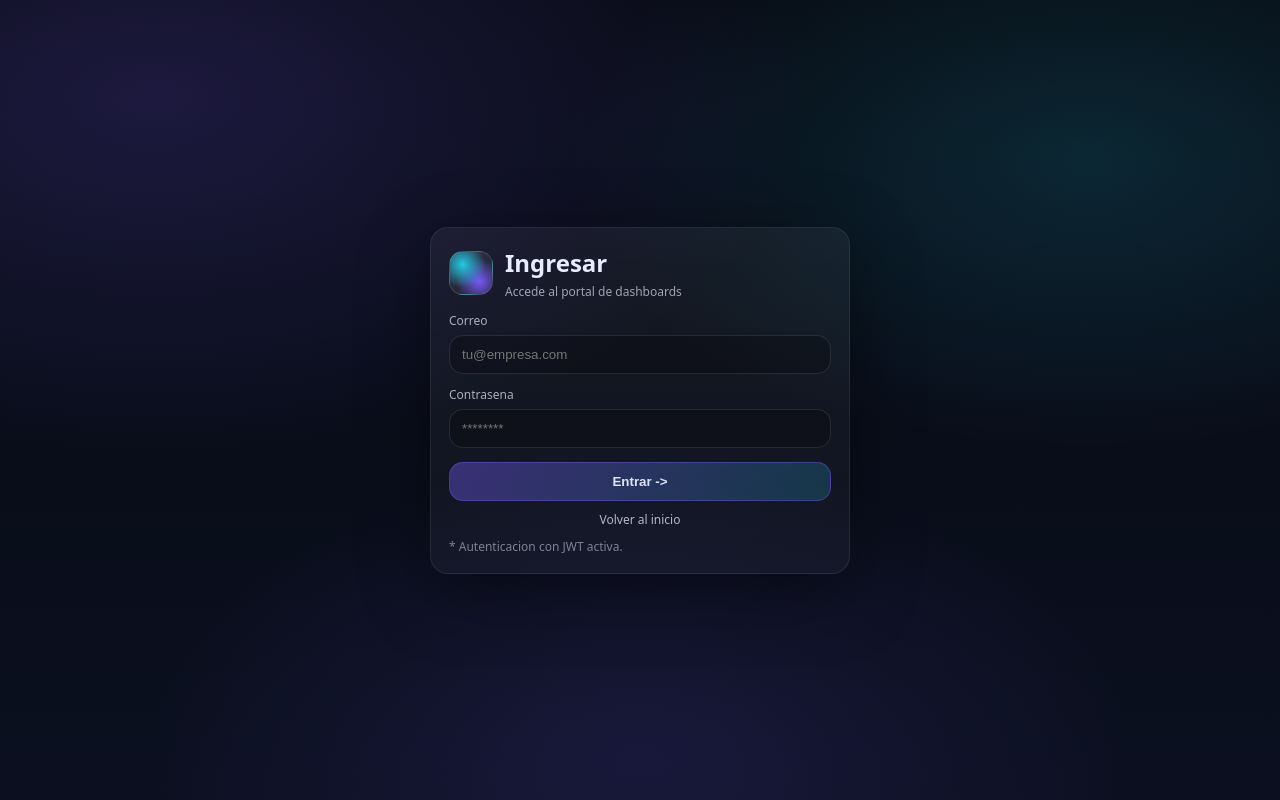
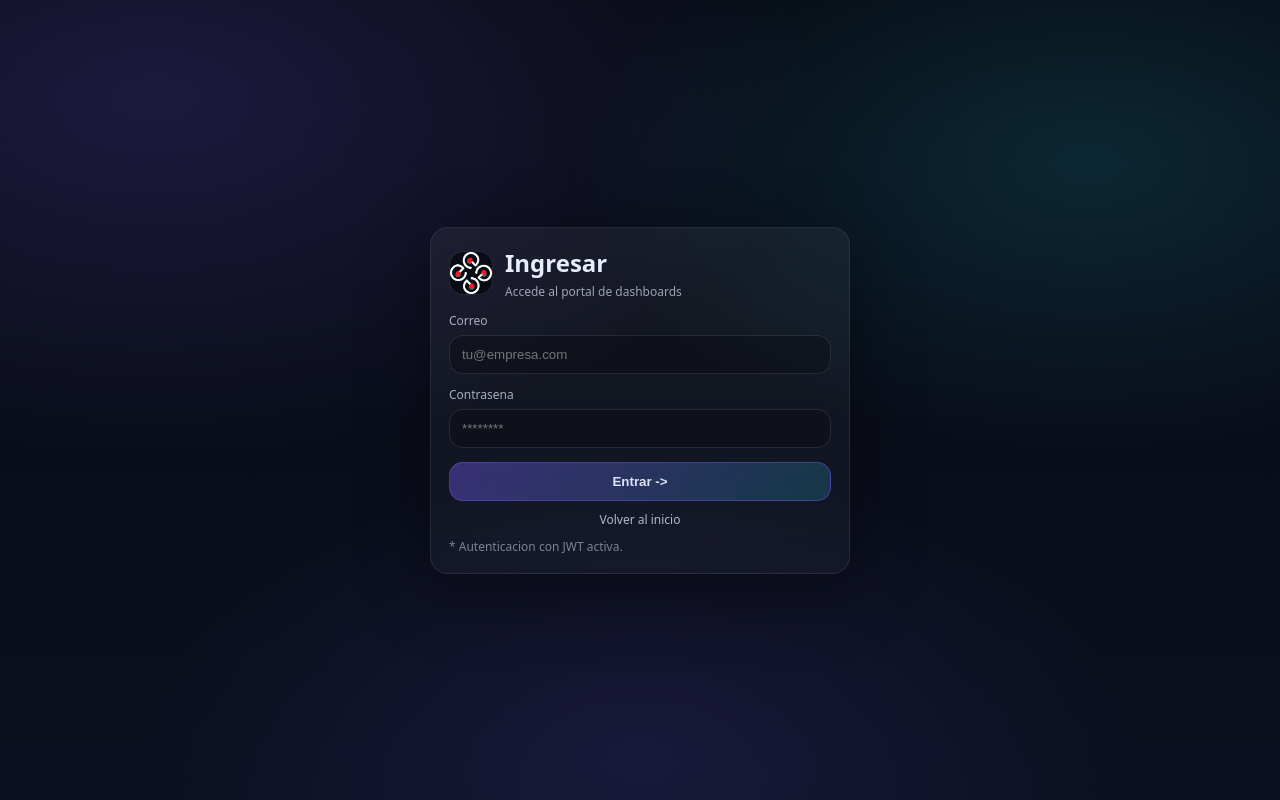
Before and after one commit to Lambert10/Portal_Enred, a React (Vite) app in the folder frontend/: page /login in a window 1280 px wide. Built offline with nearby package versions, Linux system fonts and the light colour scheme.

Commit message:
chore: replace login icon with Enred Consultores logo

```diff
--- a/frontend/src/pages/Login.jsx
+++ b/frontend/src/pages/Login.jsx
@@ -49,7 +49,9 @@
     <div style={styles.wrap}>
       <div style={styles.card}>
         <div style={styles.head}>
-          <div style={styles.logo} />
+          <div style={styles.logo}>
+            <img src="/logos/enred-consultores.png" alt="Enred Consultores" style={styles.logoImg} />
+          </div>
           <div>
             <h2 style={{ margin: 0 }}>Ingresar</h2>
             <p style={styles.sub}>Accede al portal de dashboards</p>
@@ -108,9 +110,15 @@
     width: 44,
     height: 44,
     borderRadius: 14,
-    background:
-      "radial-gradient(circle at 30% 30%, rgba(34,211,238,.95), transparent 55%), radial-gradient(circle at 70% 70%, rgba(124,92,255,.95), transparent 55%), linear-gradient(135deg, rgba(255,255,255,.10), rgba(255,255,255,.02))",
+    background: "rgba(7,10,18,.85)",
     border: "1px solid rgba(255,255,255,.12)",
+    overflow: "hidden",
+  },
+  logoImg: {
+    width: "100%",
+    height: "100%",
+    objectFit: "cover",
+    display: "block",
   },
   sub: { margin: "4px 0 0", fontSize: 12, color: "rgba(232,236,255,.65)" },
   label: { display: "block", marginTop: 12, marginBottom: 6, fontSize: 12, color: "rgba(232,236,255,.70)" },
```
Also changed, not shown: 1 other file (tests, documents, lock files or other folders).
